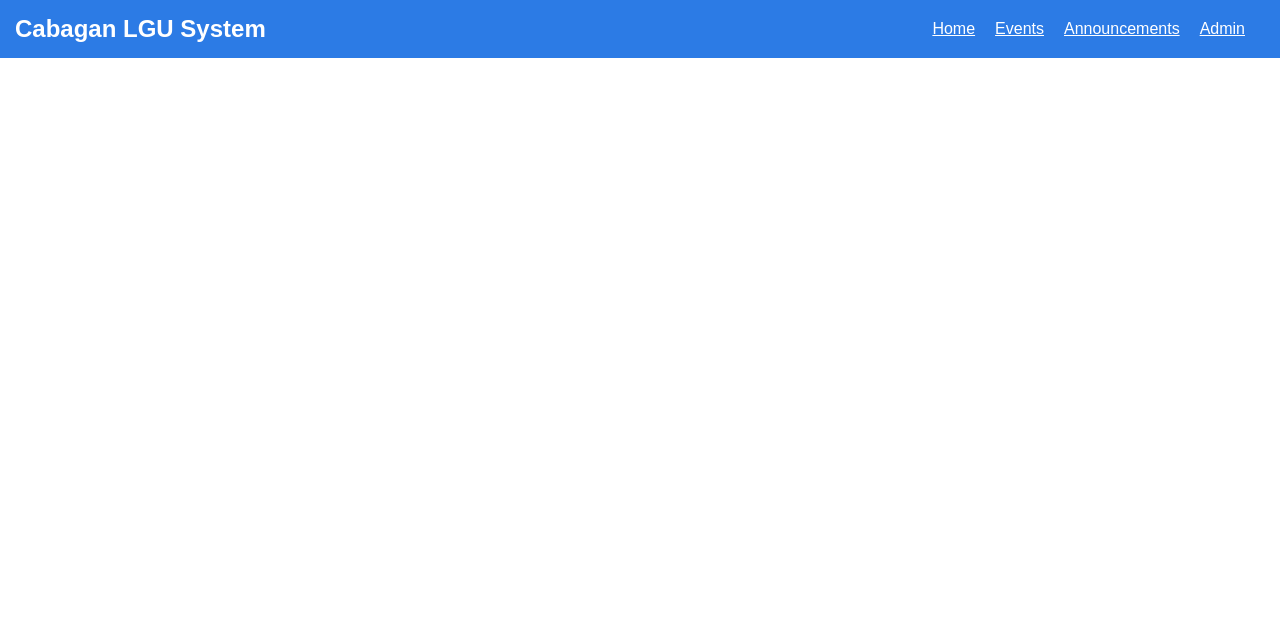
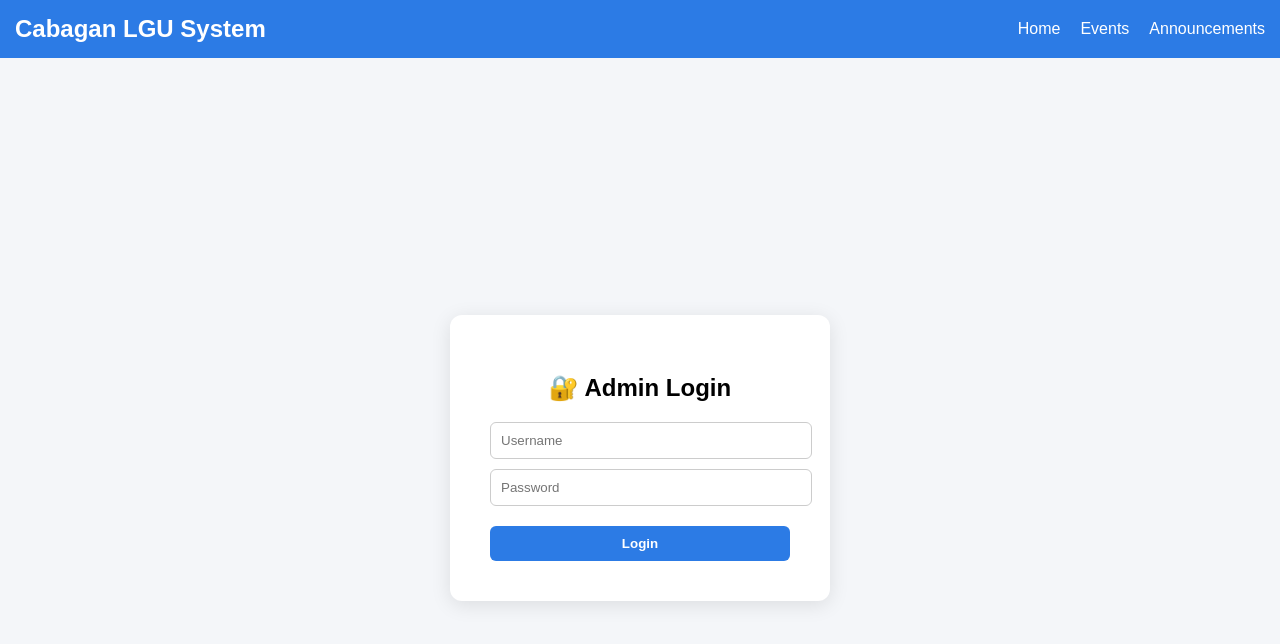
Before and after one commit to philip038/cabagan-system, a React (Create React App) app in the folder frontend/: page /admin in a window 1280 px wide. Shown: the top 644 px of the page. Built offline with nearby package versions, Linux system fonts and the light colour scheme.

Commit message:
remove admin button and use hidden admin route

```diff
--- a/frontend/src/App.js
+++ b/frontend/src/App.js
@@ -6,7 +6,7 @@
 
 function App() {
 
-  // ✅ FIXED ADMIN CHECK
+  // ✅ ADMIN CHECK
   const isAdmin = localStorage.getItem("isAdmin") === "true";
 
   const logout = () => {
@@ -30,27 +30,20 @@
             Cabagan LGU System
           </h2>
 
-          <div>
-            <Link to="/" style={{ color: 'white', marginRight: '20px' }}>
+          <div style={{ display: 'flex', gap: '20px' }}>
+            <Link to="/" style={{ color: 'white', textDecoration: 'none' }}>
               Home
             </Link>
 
-            <Link to="/events" style={{ color: 'white', marginRight: '20px' }}>
+            <Link to="/events" style={{ color: 'white', textDecoration: 'none' }}>
               Events
             </Link>
 
-            <Link to="/announcements" style={{ color: 'white', marginRight: '20px' }}>
+            <Link to="/announcements" style={{ color: 'white', textDecoration: 'none' }}>
               Announcements
             </Link>
 
-            {/* SHOW ADMIN LINK IF NOT LOGGED IN */}
-            {!isAdmin && (
-              <Link to="/login" style={{ color: 'white', marginRight: '20px' }}>
-                Admin
-              </Link>
-            )}
-
-            {/* SHOW LOGOUT IF ADMIN */}
+            {/* ✅ ONLY SHOW LOGOUT IF ADMIN */}
             {isAdmin && (
               <button
                 onClick={logout}
@@ -73,7 +66,9 @@
           <Route path="/" element={<Home />} />
           <Route path="/events" element={<Events />} />
           <Route path="/announcements" element={<Announcements />} />
-          <Route path="/login" element={<Login />} />
+
+          {/* ✅ HIDDEN ADMIN ROUTE */}
+          <Route path="/admin" element={<Login />} />
         </Routes>
 
       </div>
--- a/frontend/src/Login.js
+++ b/frontend/src/Login.js
@@ -8,7 +8,7 @@
     if (username === "admin" && password === "1234") {
       localStorage.setItem("isAdmin", "true");
       alert("Login successful ✅");
-      window.location.href = "/";
+      window.location.href = "/events";
     } else {
       alert("Invalid credentials ❌");
     }
```
